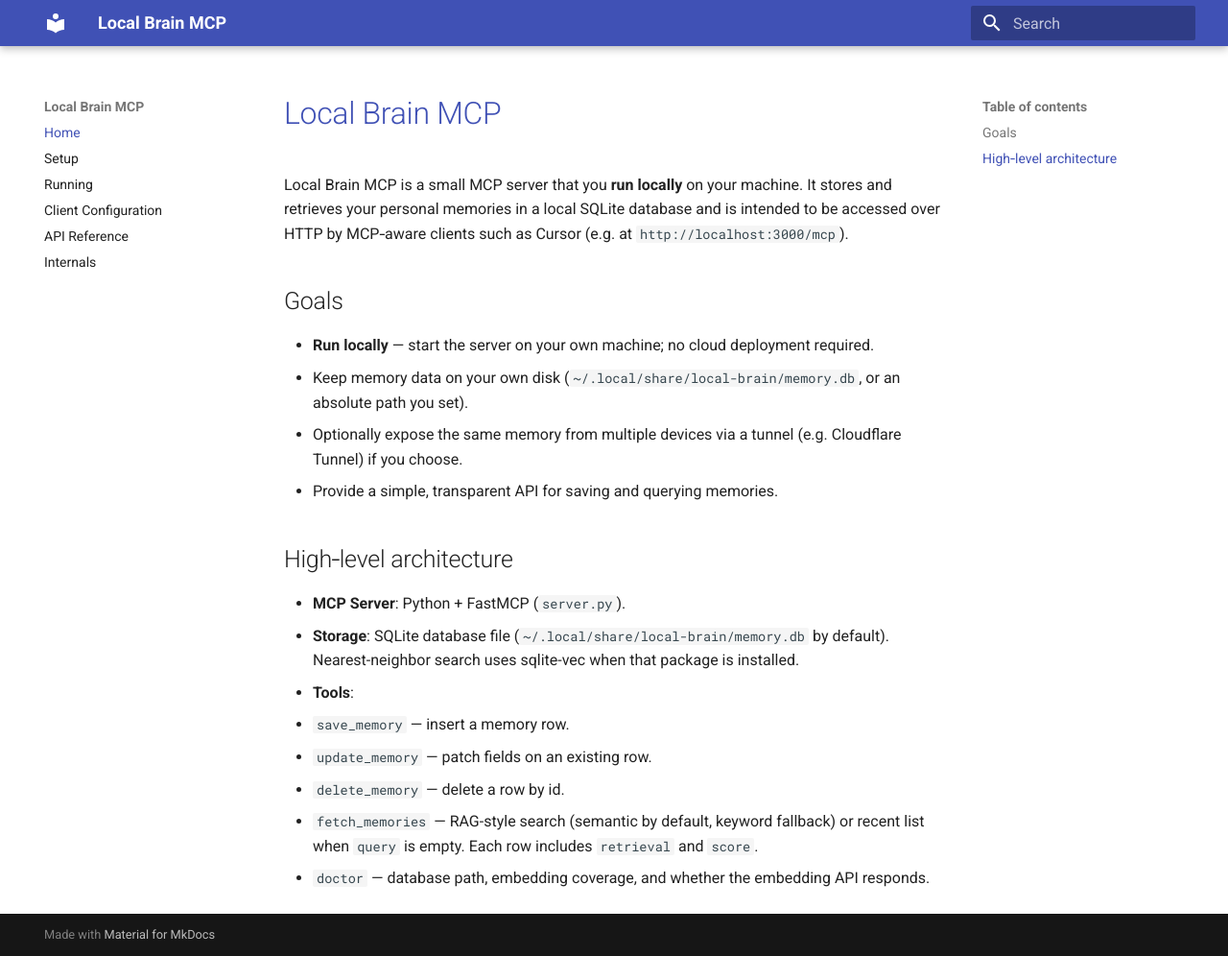
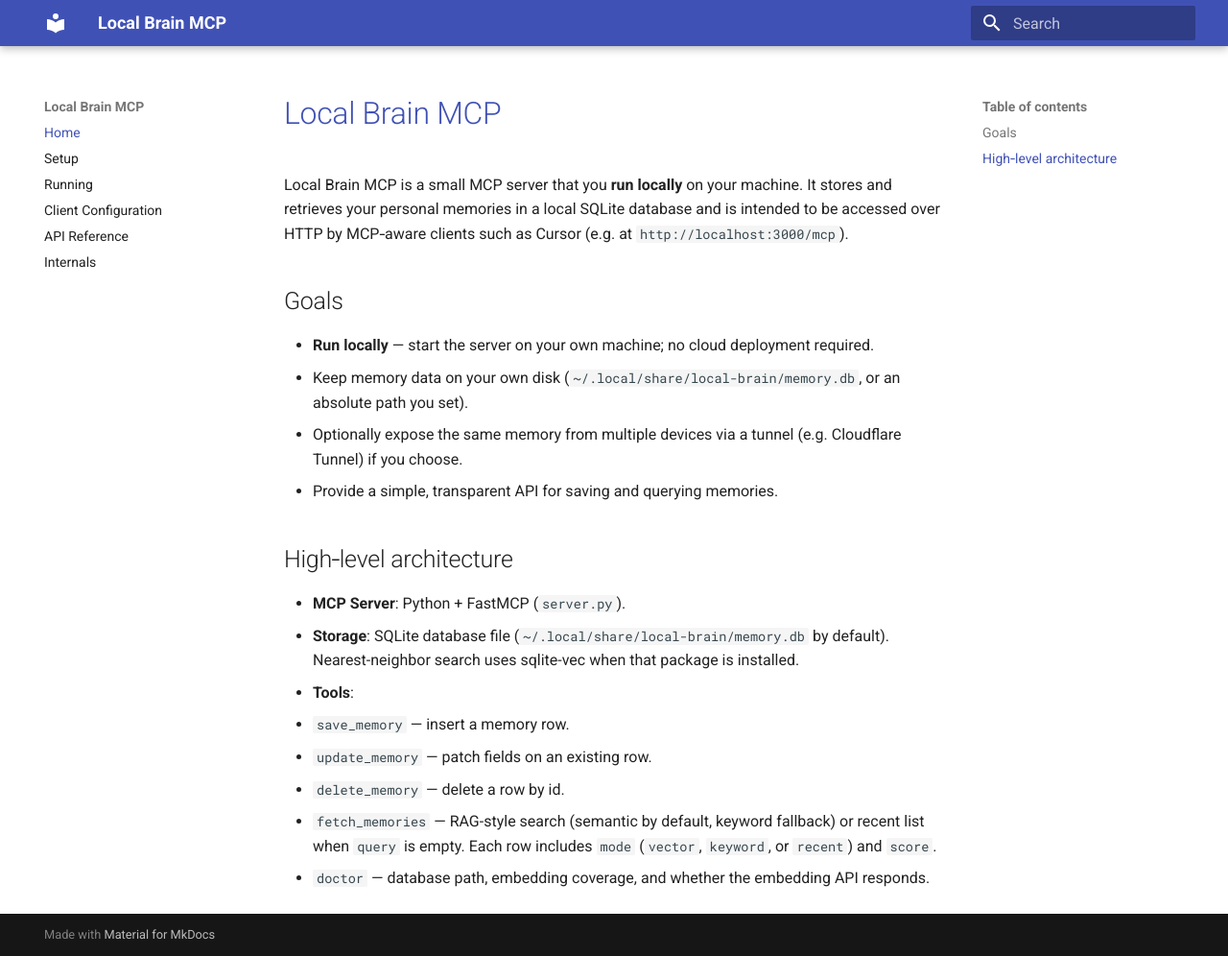
Before and after one commit to ejsinfuego/memory-mcp, an MkDocs documentation site: the page built from docs/index.md, in a window 1280 px wide and 996 px high. Shown: the whole window at 96% size. Built offline with MkDocs 1.6.1 and Material for MkDocs 9.7.7, drawn with Linux system fonts in a browser that asks for light colours.

Commit message:
docs: mention mode and score on search results

```diff
--- a/docs/index.md
+++ b/docs/index.md
@@ -17,5 +17,5 @@
   - `save_memory` — insert a memory row.
   - `update_memory` — patch fields on an existing row.
   - `delete_memory` — delete a row by id.
-  - `fetch_memories` — RAG-style search (semantic by default, keyword fallback) or recent list when `query` is empty. Each row includes `retrieval` and `score`.
+  - `fetch_memories` — RAG-style search (semantic by default, keyword fallback) or recent list when `query` is empty. Each row includes `mode` (`vector`, `keyword`, or `recent`) and `score`.
   - `doctor` — database path, embedding coverage, and whether the embedding API responds.
```
